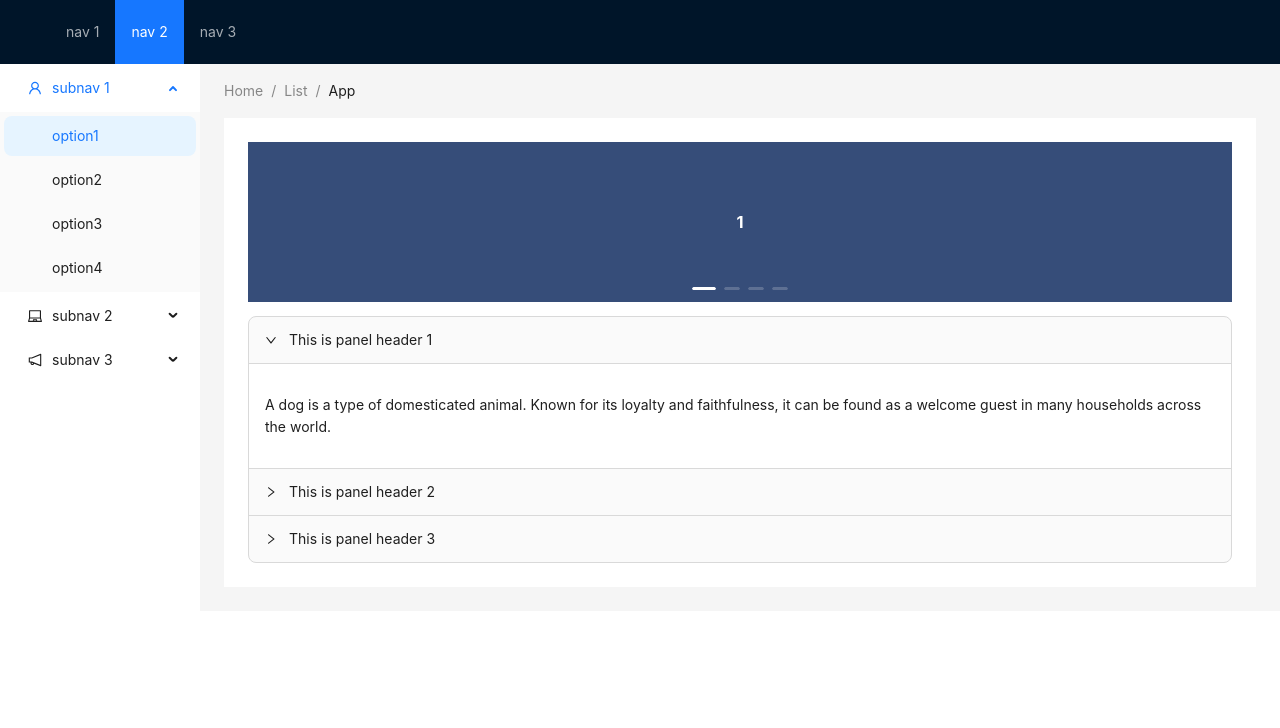
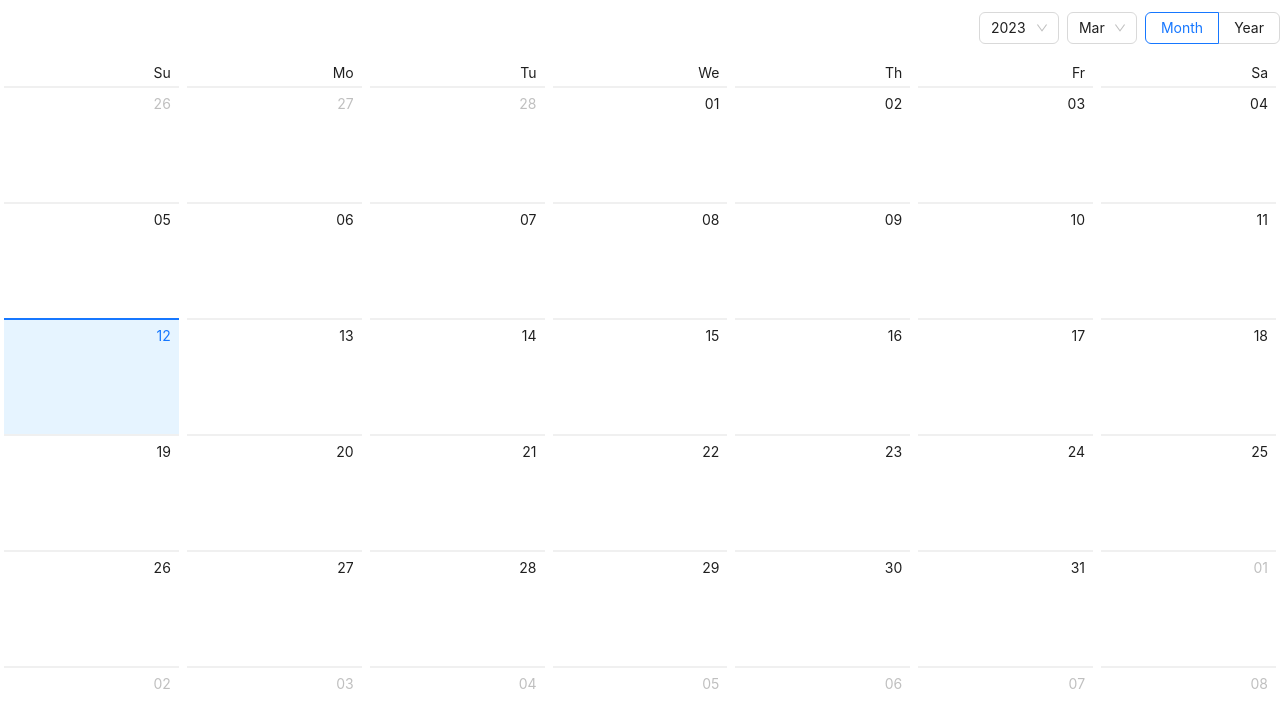
Before and after one commit to cqhcqh1206/antd-demo, a React (Create React App) app: page / in a window 1280 px wide. Shown: the top 728 px of the page. Built offline with nearby package versions, Linux system fonts and the light colour scheme.

Commit message:
将js里的内容改成了日历

```diff
--- a/src/App.js
+++ b/src/App.js
@@ -1,135 +1,16 @@
 import React from 'react';
-import { LaptopOutlined, NotificationOutlined, UserOutlined } from '@ant-design/icons';
-import type { MenuProps } from 'antd';
-import { Carousel } from 'antd';
-import { Collapse } from 'antd';
-import { Breadcrumb, Layout, Menu, theme } from 'antd';
+import { Calendar } from 'antd';
+import type { Dayjs } from 'dayjs';
+import type { CalendarMode } from 'antd/es/calendar/generateCalendar';
 
 import './App.css';
 
-const { Header, Content, Sider } = Layout;
-
-const items1: MenuProps['items'] = ['1', '2', '3'].map((key) => ({
-  key,
-  label: `nav ${key}`,
-}));
-
-const items2: MenuProps['items'] = [UserOutlined, LaptopOutlined, NotificationOutlined].map(
-  (icon, index) => {
-    const key = String(index + 1);
-
-    return {
-      key: `sub${key}`,
-      icon: React.createElement(icon),
-      label: `subnav ${key}`,
-
-      children: new Array(4).fill(null).map((_, j) => {
-        const subKey = index * 4 + j + 1;
-        return {
-          key: subKey,
-          label: `option${subKey}`,
-        };
-      }),
-    };
-  },
-);
-
-const contentStyle: React.CSSProperties = {
-  margin: 0,
-  height: '160px',
-  color: '#fff',
-  lineHeight: '160px',
-  textAlign: 'center',
-  background: '#364d79',
-};
-
-const { Panel } = Collapse;
-
-const text = `
-  A dog is a type of domesticated animal.
-  Known for its loyalty and faithfulness,
-  it can be found as a welcome guest in many households across the world.
-`;
-
 const App: React.FC = () => {
-  const {
-    token: { colorBgContainer },
-  } = theme.useToken();
-  const onChange = (currentSlide: number) => {
-    console.log(currentSlide);
-  };
-  const onChangetwo = (key: string | string[]) => {
-    console.log(key);
+  const onPanelChange = (value: Dayjs, mode: CalendarMode) => {
+    console.log(value.format('YYYY-MM-DD'), mode);
   };
 
-
-  return (
-    <Layout>
-      <Header className="header">
-        <div className="logo" />
-        <Menu theme="dark" mode="horizontal" defaultSelectedKeys={['2']} items={items1} />
-      </Header>
-      <Layout>
-        <Sider width={200} style={{ background: colorBgContainer }}>
-          <Menu
-            mode="inline"
-            defaultSelectedKeys={['1']}
-            defaultOpenKeys={['sub1']}
-            style={{ height: '100%', borderRight: 0 }}
-            items={items2}
-          />
-        </Sider>
-        <Layout style={{ padding: '0 24px 24px' }}>
-          <Breadcrumb style={{ margin: '16px 0' }}>
-            <Breadcrumb.Item>Home</Breadcrumb.Item>
-            <Breadcrumb.Item>List</Breadcrumb.Item>
-            <Breadcrumb.Item>App</Breadcrumb.Item>
-          </Breadcrumb>
-          <Content
-            style={{
-              padding: 24,
-              margin: 0,
-              minHeight: 280,
-              background: colorBgContainer,
-            }}
-          >
-
-
-             <Carousel afterChange={onChange}>
-                <div>
-                  <h3 style={contentStyle}>1</h3>
-                 </div>
-                 <div>
-                    <h3 style={contentStyle}>2</h3>
-                  </div>
-                 <div>
-                    <h3 style={contentStyle}>3</h3>
-                  </div>
-                 <div>
-                   <h3 style={contentStyle}>4</h3>
-                 </div>
-             </Carousel>
-
-             <p>{ }</p>
-
-             <Collapse defaultActiveKey={['1']} onChange={onChangetwo}>
-               <Panel header="This is panel header 1" key="1">
-                  <p>{text}</p>
-                </Panel>
-               <Panel header="This is panel header 2" key="2">
-                   <p>{text}</p>
-                </Panel>
-               <Panel header="This is panel header 3" key="3">
-                   <p>{text}</p>
-               </Panel>
-              </Collapse>
-
-
-          </Content>
-        </Layout>
-      </Layout>
-    </Layout>
-  );
+  return <Calendar onPanelChange={onPanelChange} />;
 };
 
 export default App;
```
